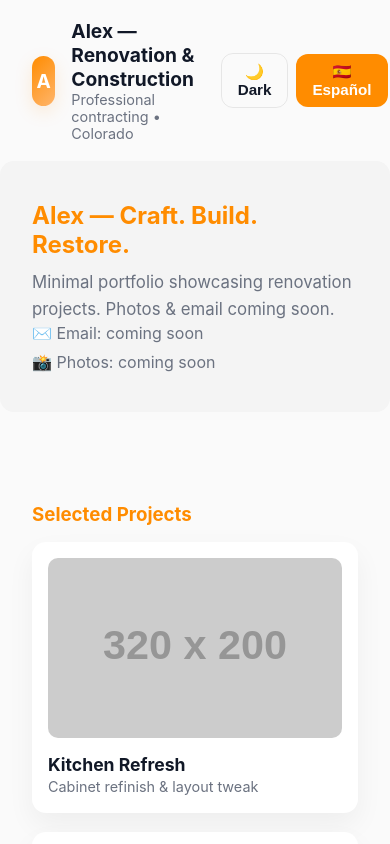
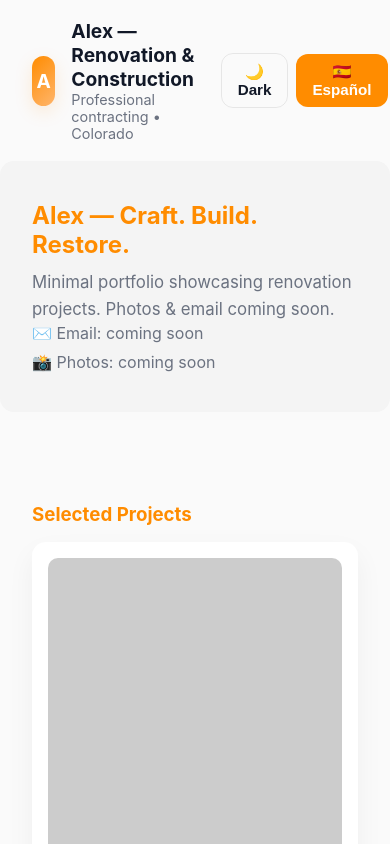
Before and after one commit to rishiprabhu9-stack/DZD, a plain HTML site: page index.html in a window 390 px wide. Shown: the top 844 px of the page. Drawn offline with Linux system fonts and the light colour scheme; placeholder pictures from the web are drawn by us.

Commit message:
Change thumbnail height to 100vh in mobile view

```diff
--- a/index.html
+++ b/index.html
@@ -71,7 +71,7 @@ footer{padding:2rem; text-align:center; color:var(--muted); font-size:.9rem;}
   .intro-left, .intro-right{width:100%; text-align:left;}
   .intro-right{align-items:flex-start;}
   .item{flex-direction:column; align-items:flex-start;}
-  .thumb{width:100%; height:180px;}
+  .thumb{width:100%; height:100vh;}
 }
 </style>
 </head>
```
